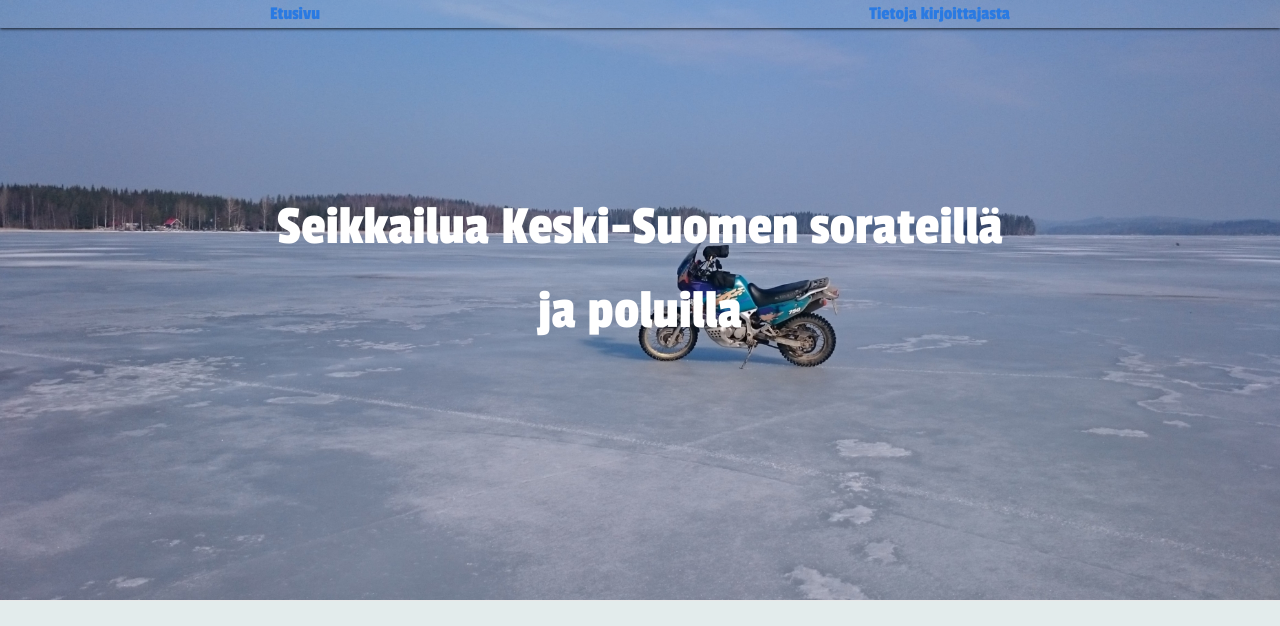
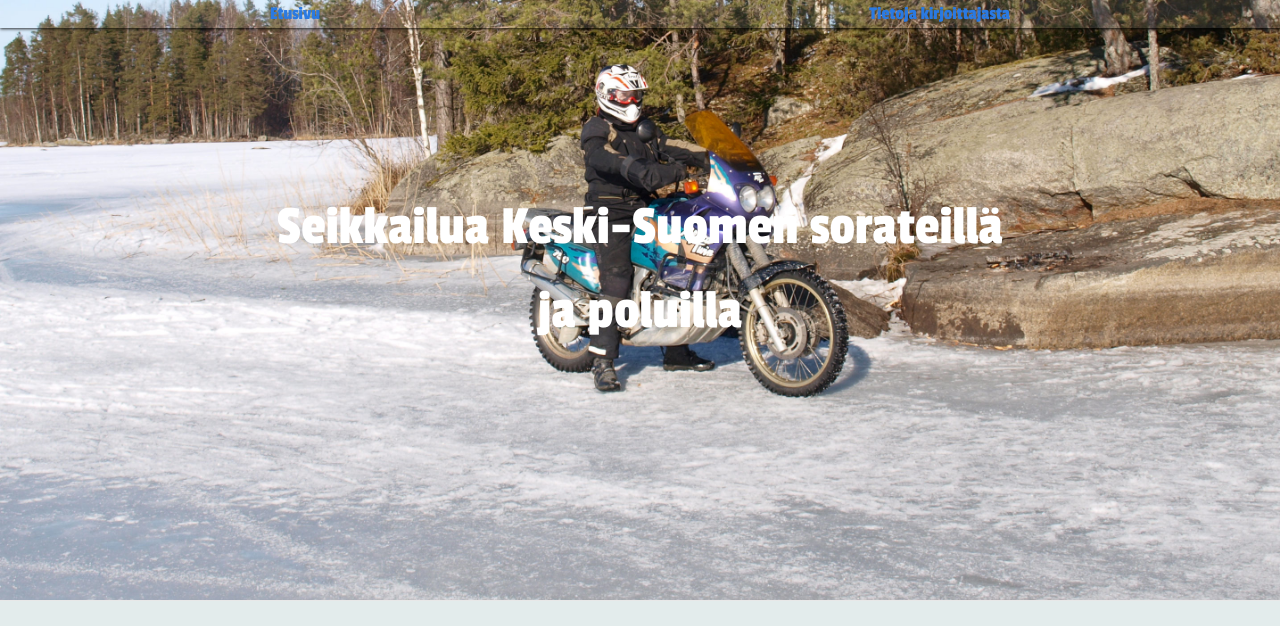
Before and after one commit to seikkailuendurolla/seikkailuendurolla.github.io, a Jekyll site: the page built from index.html, in a window 1280 px wide. Shown: the top 626 px of the page. Built offline with Jekyll 4.4.1, drawn with Linux system fonts in a browser that asks for light colours; some web fonts are replaced; comment, search, counter and statistics services are not loaded; grey boxes are pictures that could not be loaded.

Commit message:
Taustakuvan vaihto

```diff
--- a/index.html
+++ b/index.html
@@ -1,7 +1,7 @@
 ---
 layout: default
 header_slogan_class: white
-header_image_style: "background-image: url('/assets/kevat_jaalla.jpg')"
+header_image_style: "background-image: url('/assets/kevat_jaalla3.jpg')"
 ---
 
 <script type="text/javascript">
```
Also changed, not shown: assets/kevat_jaalla3.jpg (added).
